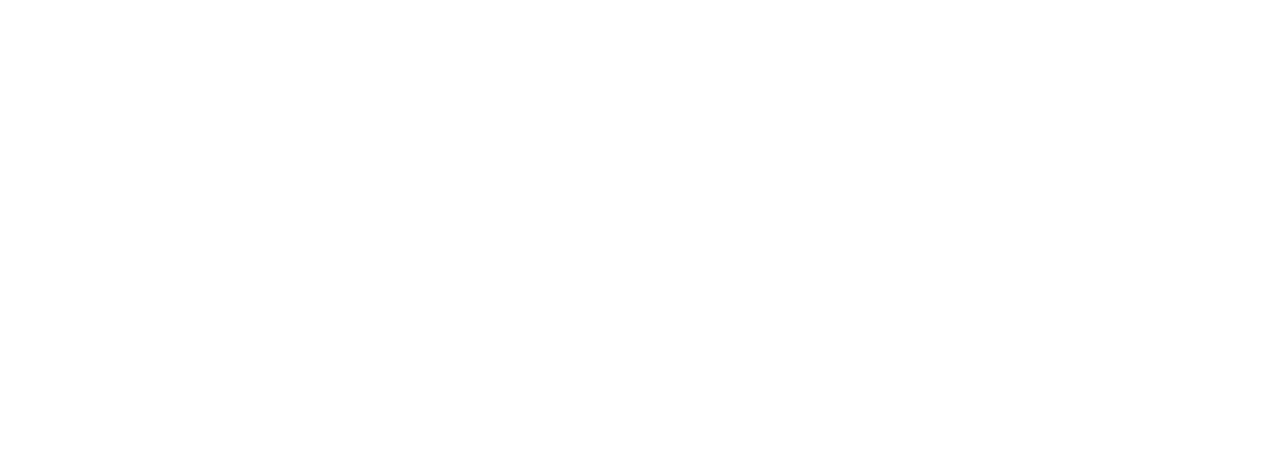
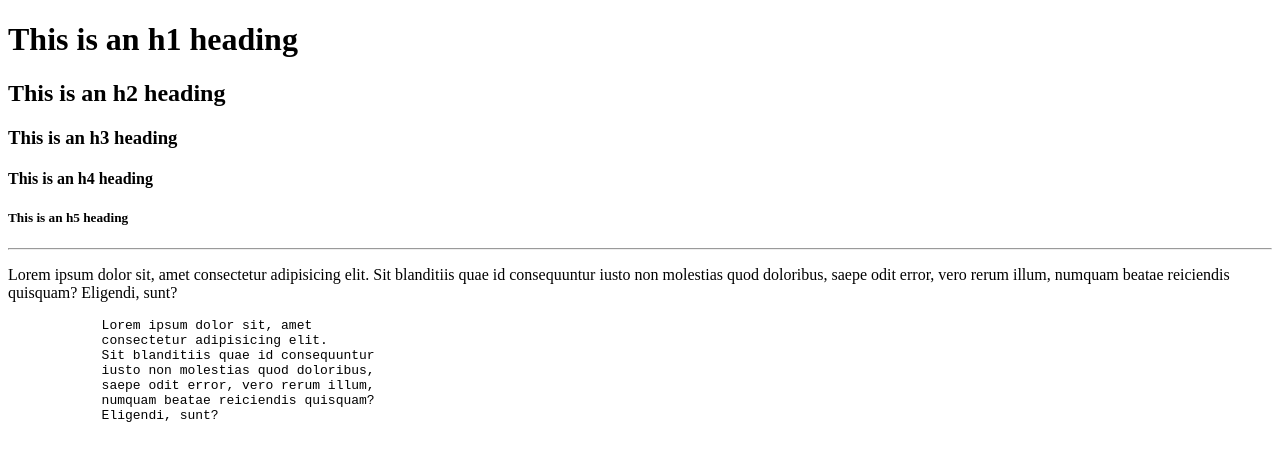
Before and after one commit to pedrolavr/HTML-CSS, a plain HTML site: page HTML Basics/index.html in a window 1280 px wide. Drawn offline with Linux system fonts and the light colour scheme.

Commit message:
update html basic structure

```diff
--- a/HTML Basics/index.html
+++ b/HTML Basics/index.html
@@ -1,6 +1,36 @@
 <!DOCTYPE html>
 <html>
+    <!-- Weirdly, this is a COMMENT-->
     <head>
         <title>My first website!</title>
     </head>
+    <body>
+        <h1>This is an h1 heading</h1>
+        <h2>This is an h2 heading</h2>
+        <h3>This is an h3 heading</h3>
+        <h4>This is an h4 heading</h4>
+        <h5>This is an h5 heading</h5>
+
+        <hr>
+        <p>
+            Lorem ipsum dolor sit, amet
+            consectetur adipisicing elit.
+            Sit blanditiis quae id consequuntur
+            iusto non molestias quod doloribus,
+            saepe odit error, vero rerum illum,
+            numquam beatae reiciendis quisquam?
+            Eligendi, sunt?
+        </p>
+
+        <pre>
+            Lorem ipsum dolor sit, amet
+            consectetur adipisicing elit.
+            Sit blanditiis quae id consequuntur
+            iusto non molestias quod doloribus,
+            saepe odit error, vero rerum illum,
+            numquam beatae reiciendis quisquam?
+            Eligendi, sunt?
+        </pre>
+
+    </body>
 </html>
```
